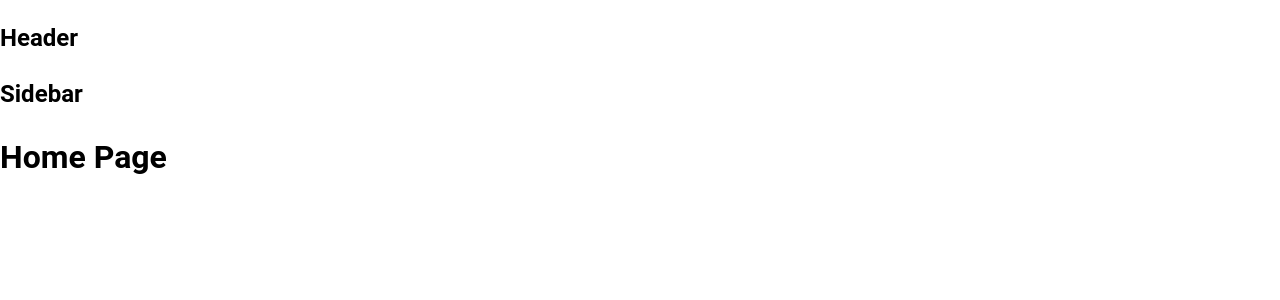
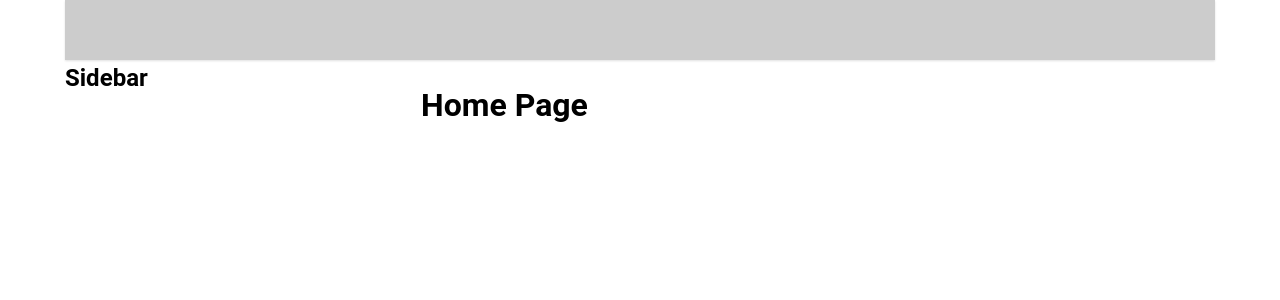
Before and after one commit to vanduyms/TikTokClone, a React (Create React App) app: page / in a window 1280 px wide. Shown: the top 300 px of the page. Built offline with nearby package versions, Linux system fonts and the light colour scheme.

Commit message:
Build layout frames

```diff
--- a/package.json
+++ b/package.json
@@ -6,6 +6,7 @@
     "@testing-library/jest-dom": "^5.16.4",
     "@testing-library/react": "^13.3.0",
     "@testing-library/user-event": "^13.5.0",
+    "classnames": "^2.3.1",
     "normalize.css": "^8.0.1",
     "react": "^18.2.0",
     "react-dom": "^18.2.0",
--- a/src/components/GlobalStyles/GlobalStyles.scss
+++ b/src/components/GlobalStyles/GlobalStyles.scss
@@ -3,9 +3,15 @@
 
 :root {
   --primary: #fe2c55;
+
+  // Default layout
+  --default-layout-header-height: 60px;
+  --default-layout-width: 1150px;
 }
 
 * {
+  margin: 0;
+  padding: 0;
   box-sizing: border-box;
 }
 
--- /dev/null
+++ b/src/components/Layout/DefaultLayout/DefaultLayout.module.scss
@@ -0,0 +1,14 @@
+.wrapper {
+  display: flex;
+  flex-direction: column;
+  align-items: center;
+}
+
+.container {
+  width: var(--default-layout-width);
+  display: flex;
+}
+
+.content {
+  flex: 1;
+}
--- a/src/components/Layout/DefaultLayout/Header/index.js
+++ /dev/null
@@ -1,5 +0,0 @@
-function Header() {
-  return (<h2>Header</h2>);
-}
-
-export default Header;
--- /dev/null
+++ b/src/components/Layout/DefaultLayout/Sidebar/Sidebar.module.scss
@@ -0,0 +1,3 @@
+.wrapper {
+  width: 356px;
+}
--- a/src/components/Layout/DefaultLayout/Sidebar/index.js
+++ b/src/components/Layout/DefaultLayout/Sidebar/index.js
@@ -1,5 +1,14 @@
+import styles from "./Sidebar.module.scss";
+import classNames from "classnames/bind";
+
+const cx = classNames.bind(styles);
+
 function Sidebar() {
-  return (<h2>Sidebar</h2>);
+  return (
+    <aside className={cx("wrapper")}>
+      <h2>Sidebar</h2>
+    </aside>
+  );
 }
 
 export default Sidebar;
--- a/src/components/Layout/DefaultLayout/index.js
+++ b/src/components/Layout/DefaultLayout/index.js
@@ -1,13 +1,18 @@
-import Header from "./Header";
+import Header from "../components/Header";
 import Sidebar from "./Sidebar";
+
+import styles from "./DefaultLayout.module.scss";
+import classNames from "classnames/bind";
+
+const cx = classNames.bind(styles);
 
 function DefaultLayout({ children }) {
   return (
-    <div>
+    <div className={cx("wrapper")}>
       <Header />
-      <div className="container">
+      <div className={cx("container")}>
         <Sidebar />
-        <div className="content">
+        <div className={cx("content")}>
           {children}
         </div>
       </div>
--- a/src/components/Layout/HeaderOnly/Header/index.js
+++ /dev/null
@@ -1,5 +0,0 @@
-function Header() {
-  return (<h2>Header</h2>);
-}
-
-export default Header;
--- a/src/components/Layout/HeaderOnly/index.js
+++ b/src/components/Layout/HeaderOnly/index.js
@@ -1,4 +1,4 @@
-import Header from "./Header";
+import Header from "../components/Header";
 
 function HeaderOnly({ children }) {
   return (
--- /dev/null
+++ b/src/components/Layout/components/Header/Header.module.scss
@@ -0,0 +1,12 @@
+.wrapper {
+  height: var(--default-layout-header-height);
+  box-shadow: 0 1px 2px rgb(0 0 0 / 12%);
+  display: flex;
+  justify-content: space-around;
+}
+
+.inner {
+  height: 100%;
+  width: var(--default-layout-width);
+  background-color: #ccc;
+}
--- /dev/null
+++ b/src/components/Layout/components/Header/index.js
@@ -0,0 +1,16 @@
+import styles from "./Header.module.scss";
+import classNames from "classnames/bind";
+
+const cx = classNames.bind(styles);
+
+function Header() {
+  return (
+    <header className={cx("wrapper")}>
+      <div className={cx("inner")}>
+
+      </div>
+    </header>
+  );
+}
+
+export default Header;
```
Also changed, not shown: 1 other file (tests, documents, lock files or other folders).
